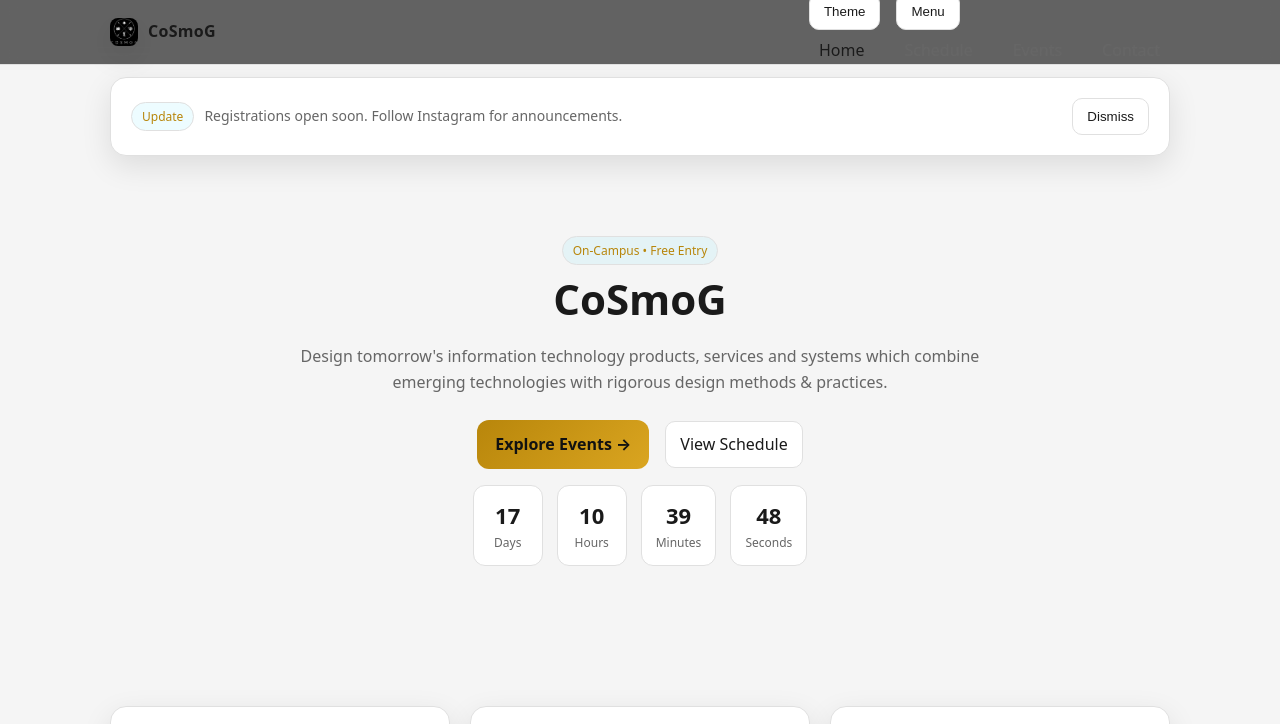
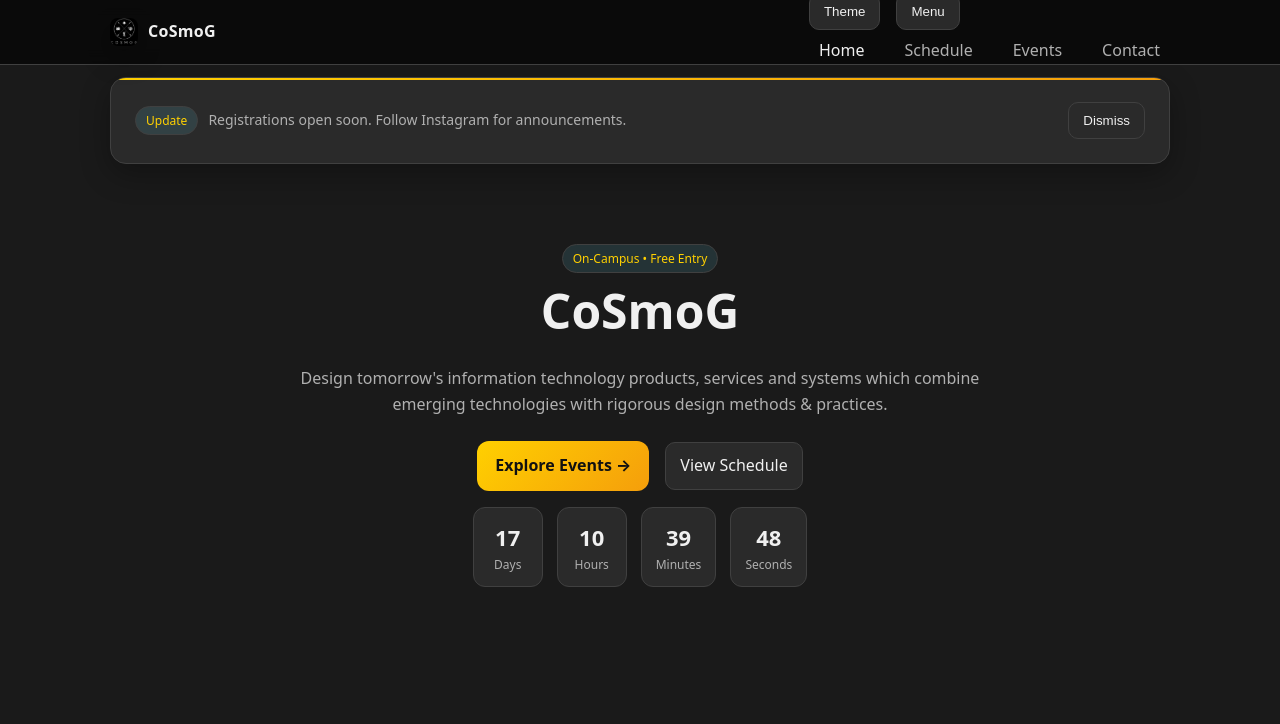
Before and after one commit to PadalaTanish30/cosmog-2K25, a plain HTML site: page index.html in a window 1280 px wide. Both pictures are taken after a click on the button "Theme". Shown: the top 724 px of the page. Drawn offline with Linux system fonts and the light colour scheme.

Commit message:
fix: dark light theme, menu button, add visual enhancements and spacing

```diff
--- a/assets/css/styles.css
+++ b/assets/css/styles.css
@@ -15,16 +15,16 @@
 
 /* Light mode */
 .light {
-  --bg: #f5f5f5;     /* softer light background */
-  --panel: #ffffff;
-  --text: #1a1a1a;
-  --muted: #666666;
-  --brand: #b8860b;   /* darker yellow */
-  --brand-2: #daa520; /* goldenrod */
-  --accent: #8b6914;
-  --danger: #dc2626;
-  --border: #e0e0e0;
-  --shadow: 0 10px 30px rgba(0,0,0,.1);
+  --bg: #1a1a1a;     /* dark background instead of white */
+  --panel: #2a2a2a;
+  --text: #f0f0f0;
+  --muted: #b0b0b0;
+  --brand: #ffd000;   /* bright yellow */
+  --brand-2: #f59e0b; /* amber */
+  --accent: #f59e0b;
+  --danger: #ef4444;
+  --border: #404040;
+  --shadow: 0 10px 30px rgba(0,0,0,.3);
 }
 
 * { box-sizing: border-box; }
@@ -66,16 +66,21 @@ img { max-width: 100%; display: block; }
   .nav-links.open { display: flex; }
 }
 
+/* Desktop nav */
+@media (min-width: 769px) {
+  .nav-links { display: flex !important; }
+}
+
 /* Footer */
 footer { border-top: 1px solid var(--border); margin-top: 60px; }
 .footer-wrap { display: flex; align-items: center; justify-content: space-between; padding: 24px 0; color: var(--muted); font-size: 14px; }
 .footer-links { display: flex; gap: 16px; }
 
 /* Sections */
-section { padding: 60px 0; }
+section { padding: 80px 0; }
 .panel { background: var(--panel); border: 1px solid var(--border); border-radius: 16px; box-shadow: var(--shadow); }
 .hero { padding: 80px 0; text-align: center; }
-.hero h1 { font-size: 42px; margin: 0 0 12px; }
+.hero h1 { font-size: 48px; margin: 0 0 16px; font-weight: 800; }
 .hero p { color: var(--muted); margin: 0 auto 24px; max-width: 700px; }
 .cta { display: inline-flex; align-items: center; gap: 10px; background: linear-gradient(135deg, var(--brand), var(--brand-2)); color: #111111; padding: 12px 18px; border-radius: 12px; font-weight: 700; border: none; cursor: pointer; }
 .subtle { background: transparent; color: var(--text); border: 1px solid var(--border); }
@@ -88,7 +93,7 @@ section { padding: 60px 0; }
 @media (max-width: 640px) { .grid-3, .grid-2 { grid-template-columns: 1fr; } }
 
 /* Cards */
-.card { padding: 20px; }
+.card { padding: 24px; }
 .card h3 { margin: 0 0 8px; font-size: 20px; }
 .card p { margin: 0; color: var(--muted); }
 
@@ -123,6 +128,10 @@ label { font-size: 14px; color: var(--muted); }
 .mt-20 { margin-top: 20px; }
 .center { text-align: center; }
 
+/* Visual enhancements */
+.panel { position: relative; overflow: hidden; }
+.panel::before { content: ''; position: absolute; top: 0; left: 0; right: 0; height: 2px; background: linear-gradient(90deg, var(--brand), var(--brand-2)); }
+
 /* Modal */
 .modal-backdrop { position: fixed; inset: 0; background: rgba(0,0,0,.6); display: none; align-items: center; justify-content: center; z-index: 100; }
 .modal-backdrop.open { display: flex; }
```
